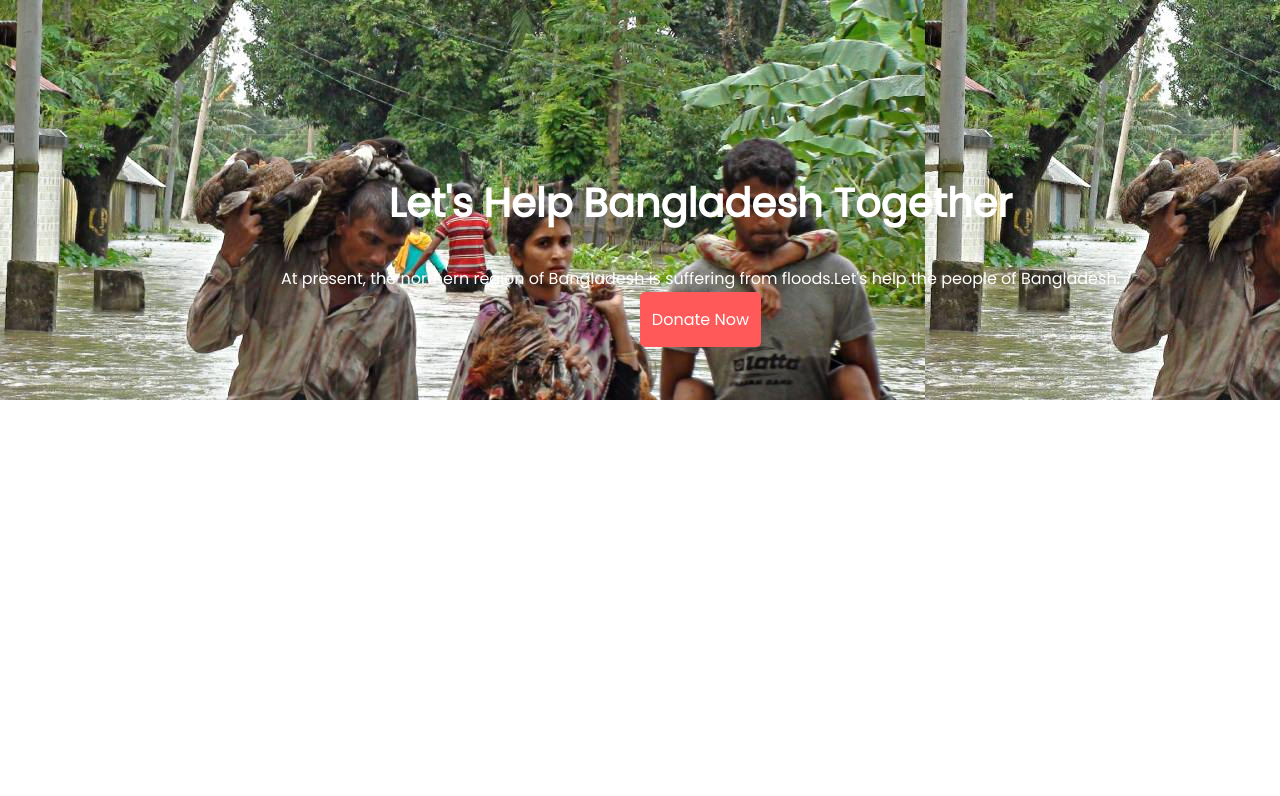
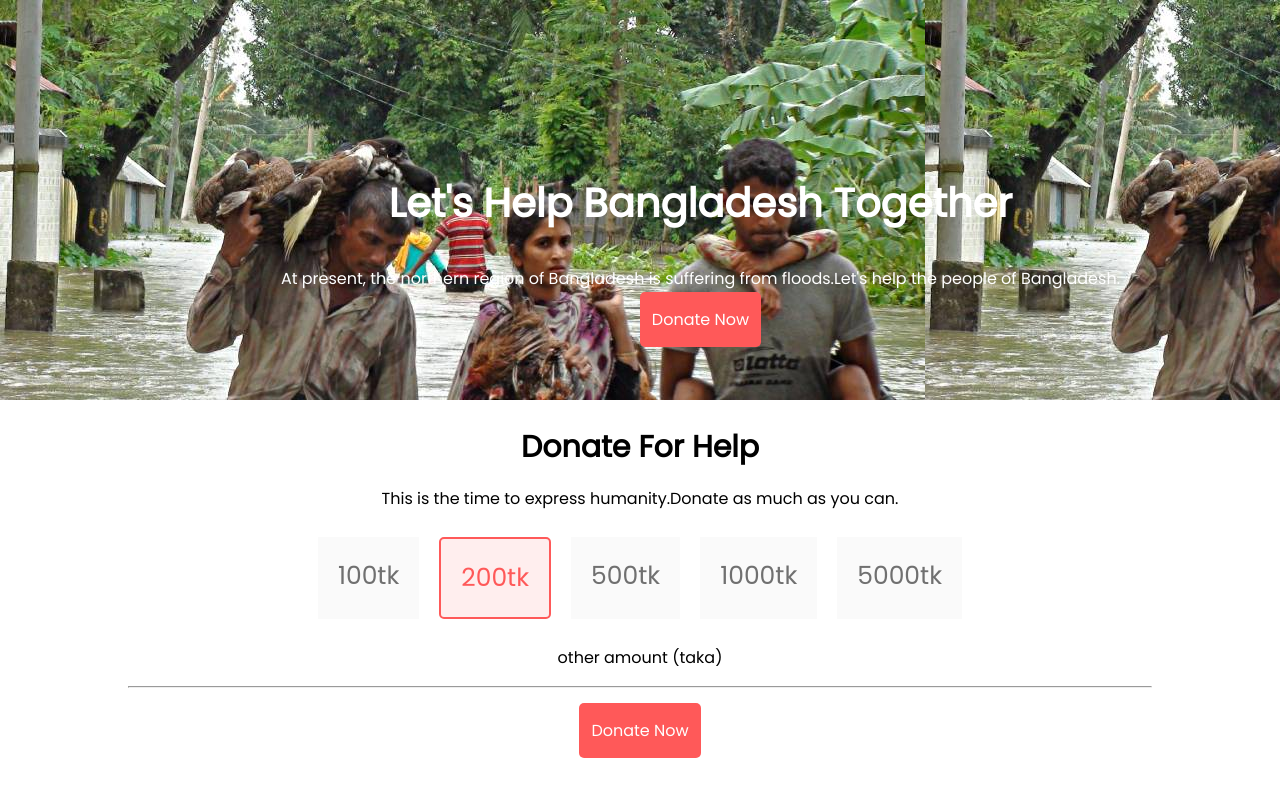
Before and after one commit to Sabbir402/first-assignement, a plain HTML site: page index.html in a window 1280 px wide. Drawn offline with Linux system fonts and the light colour scheme.

Commit message:
donation part add

```diff
--- a/index.html
+++ b/index.html
@@ -16,9 +16,24 @@
 	<section id="banner">
 		<div id="banner-text">
 			<h1 id="banner-header">Let's Help Bangladesh Together</h1>
-			<p>At present, the northern region of Bangladesh is suffering from floods.Let's help the people of Bangladesh.</p>
-			<a href="">Donate Now</a>
+			<p>At present, the northern region of Bangladesh is suffering from floods.Let's help the people of
+				Bangladesh.</p>
+			<a class="donate-button" href="">Donate Now</a>
 		</div>
+	</section>
+	<section class="donate-part">
+		<h1>Donate For Help</h1>
+		<p>This is the time to express humanity.Donate as much as you can.</p>
+		<div class="donate-amount">
+			<a class="donate-btn" href="">100tk</a>
+			<a id="more-btn" href="">200tk</a>
+			<a class="donate-btn" href="">500tk</a>
+			<a class="donate-btn" href="">1000tk</a>
+			<a class="donate-btn" href="">5000tk</a>
+		</div>
+		<p>other amount (taka)</p>
+		<hr>
+		<a class="donate-button" href="">Donate Now</a>
 	</section>
 </body>
 
--- a/style.css
+++ b/style.css
@@ -18,10 +18,45 @@ body{
 	top: 140px;
 	right: 160px;
 }
-#banner-text a{
+.donate-button{
  	text-decoration: none;
 	color: white;
 	border-radius: 5px;
 	background-color: #FF5959;
 	padding: 16px 12px;
 }
+.donate-part{
+	text-align: center;
+	margin: auto;
+	width: 80%;
+}
+.donate-part h1{
+	font-size: 30px;
+	font-weight: 600;
+	margin-bottom: 0;
+}
+.donate-part hr{
+	margin-bottom: 30px;
+}
+.donate-amount{
+	display: flex;
+	justify-content: center;
+}
+.donate-btn{
+	text-decoration: none;
+	color: #707070;
+	font-size: 25px;
+	background-color: #FAFAFA;
+	margin: 10px;
+	padding: 20px;
+}
+#more-btn{
+	text-decoration: none;
+	color: #FF5959;
+	background-color: #FFEEEE;
+	border: 2px solid #FF5959;
+	border-radius: 5px;
+	font-size: 25px;
+    margin: 10px;
+    padding: 20px;
+}
```
